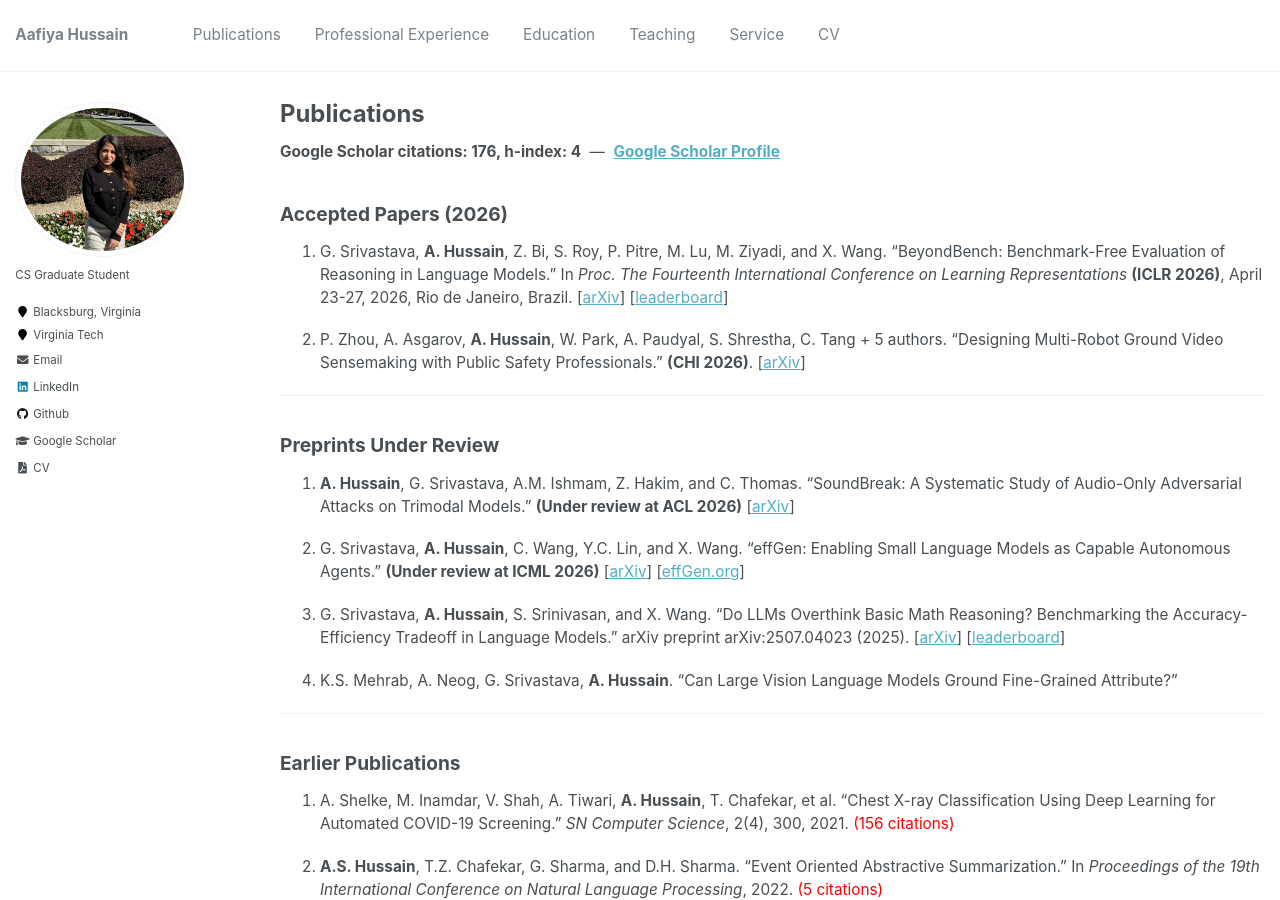
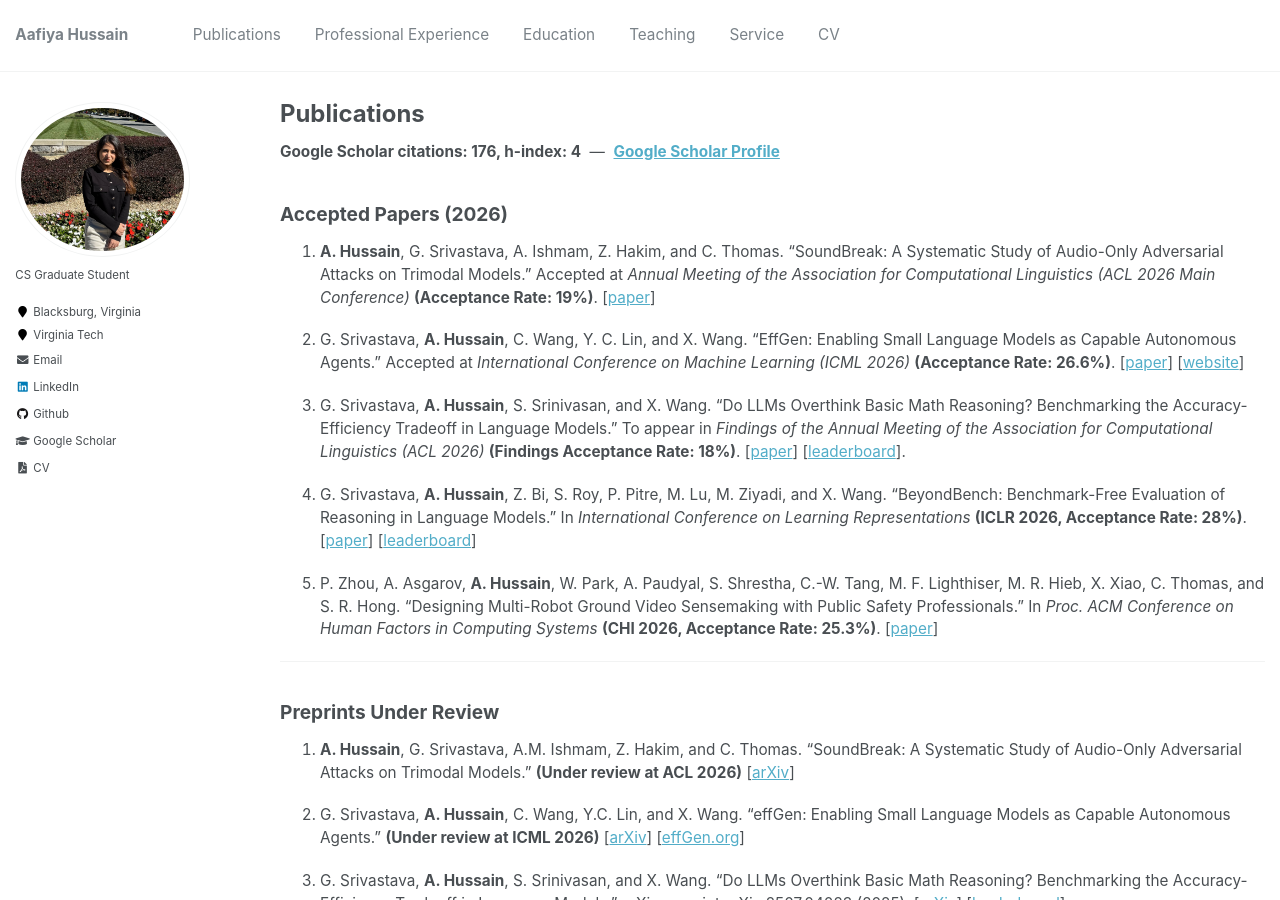
Before and after one commit to Aafiya-H/aafiya-h.github.io, a Jekyll site: the page built from _pages/publications.md, in a window 1280 px wide and 900 px high. Built offline with Jekyll 4.4.1, drawn with Linux system fonts in a browser that asks for light colours.

Commit message:
added ACL and ICML papers

```diff
--- a/_pages/publications.md
+++ b/_pages/publications.md
@@ -10,9 +10,17 @@ author_profile: true
 
 ## Accepted Papers (2026)
 
-1. G. Srivastava, **A. Hussain**, Z. Bi, S. Roy, P. Pitre, M. Lu, M. Ziyadi, and X. Wang. "BeyondBench: Benchmark-Free Evaluation of Reasoning in Language Models." In *Proc. The Fourteenth International Conference on Learning Representations* **(ICLR 2026)**, April 23-27, 2026, Rio de Janeiro, Brazil. [<a href="https://www.arxiv.org/abs/2509.24210" target="_blank">arXiv</a>] [<a href="https://ctrl-gaurav.github.io/BeyondBench/" target="_blank">leaderboard</a>]
+1. **A. Hussain**, G. Srivastava, A. Ishmam, Z. Hakim, and C. Thomas. "SoundBreak: A Systematic Study of Audio-Only Adversarial Attacks on Trimodal Models." Accepted at *Annual Meeting of the Association for Computational Linguistics (ACL 2026 Main Conference)* **(Acceptance Rate: 19%)**. [<a href="https://arxiv.org/abs/2601.16231" target="_blank">paper</a>]
 
-2. P. Zhou, A. Asgarov, **A. Hussain**, W. Park, A. Paudyal, S. Shrestha, C. Tang + 5 authors. "Designing Multi-Robot Ground Video Sensemaking with Public Safety Professionals." **(CHI 2026)**. [<a href="https://arxiv.org/abs/2602.08882" target="_blank">arXiv</a>]
+2. G. Srivastava, **A. Hussain**, C. Wang, Y. C. Lin, and X. Wang. "EffGen: Enabling Small Language Models as Capable Autonomous Agents." Accepted at *International Conference on Machine Learning (ICML 2026)* **(Acceptance Rate: 26.6%)**. [<a href="https://arxiv.org/abs/2602.00887" target="_blank">paper</a>] [<a href="https://effgen.org/" target="_blank">website</a>]
+
+
+3. G. Srivastava, **A. Hussain**, S. Srinivasan, and X. Wang. "Do LLMs Overthink Basic Math Reasoning? Benchmarking the Accuracy-Efficiency Tradeoff in Language Models." To appear in *Findings of the Annual Meeting of the Association for Computational Linguistics (ACL 2026)* **(Findings Acceptance Rate: 18%)**. [<a href="https://arxiv.org/abs/2507.04023" target="_blank">paper</a>] [<a href="https://ctrl-gaurav.github.io/LLMThinkBench/" target="_blank">leaderboard</a>].
+
+
+4. G. Srivastava, **A. Hussain**, Z. Bi, S. Roy, P. Pitre, M. Lu, M. Ziyadi, and X. Wang. "BeyondBench: Benchmark-Free Evaluation of Reasoning in Language Models." In *International Conference on Learning Representations* **(ICLR 2026, Acceptance Rate: 28%)**. [<a href="https://openreview.net/forum?id=mIKqVWGjwI" target="_blank">paper</a>] [<a href="https://ctrl-gaurav.github.io/BeyondBench/" target="_blank">leaderboard</a>]
+
+5. P. Zhou, A. Asgarov, **A. Hussain**, W. Park, A. Paudyal, S. Shrestha, C.-W. Tang, M. F. Lighthiser, M. R. Hieb, X. Xiao, C. Thomas, and S. R. Hong. "Designing Multi-Robot Ground Video Sensemaking with Public Safety Professionals." In *Proc. ACM Conference on Human Factors in Computing Systems* **(CHI 2026, Acceptance Rate: 25.3%)**. [<a href="https://dl.acm.org/doi/10.1145/3772318.3790679" target="_blank">paper</a>]
 
 -------
 
```
